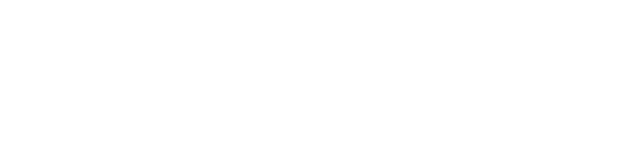
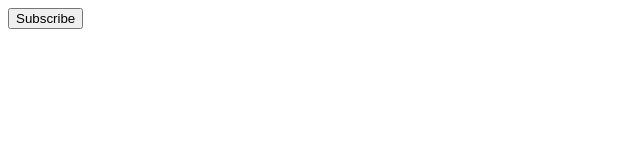
Before and after one commit to Marshal10/3d-button, a plain HTML site: page index.html in a window 1280 px wide. Shown: the whole page, without its empty margins (0-640 px from the left). Drawn offline with Linux system fonts and the light colour scheme.

Commit message:
Html structure

```diff
--- a/index.html
+++ b/index.html
@@ -7,6 +7,8 @@
     <title>3D Button</title>
 </head>
 <body>
-
+    <div class="container">
+        <button>Subscribe</button>
+    </div>
 </body>
 </html>
```
